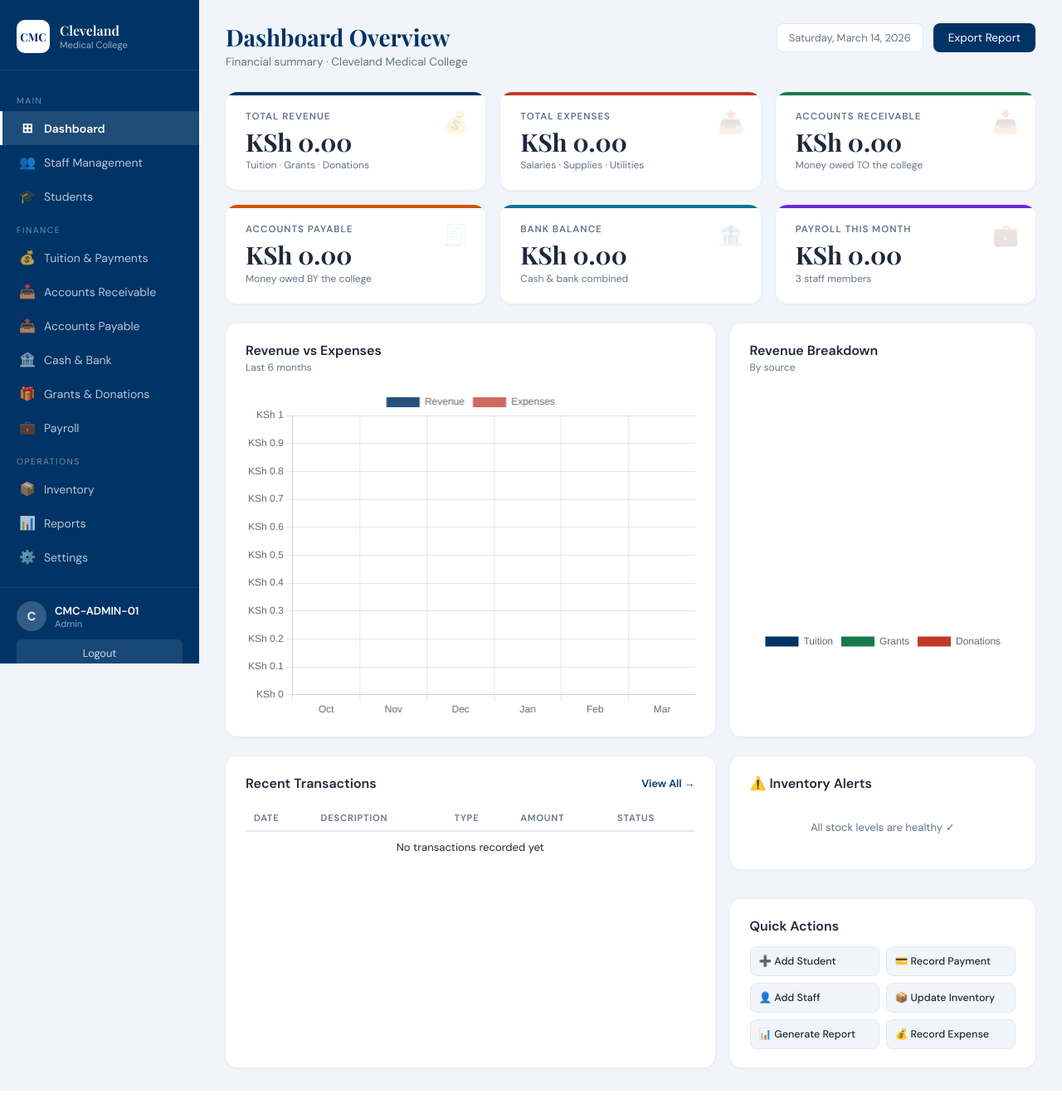
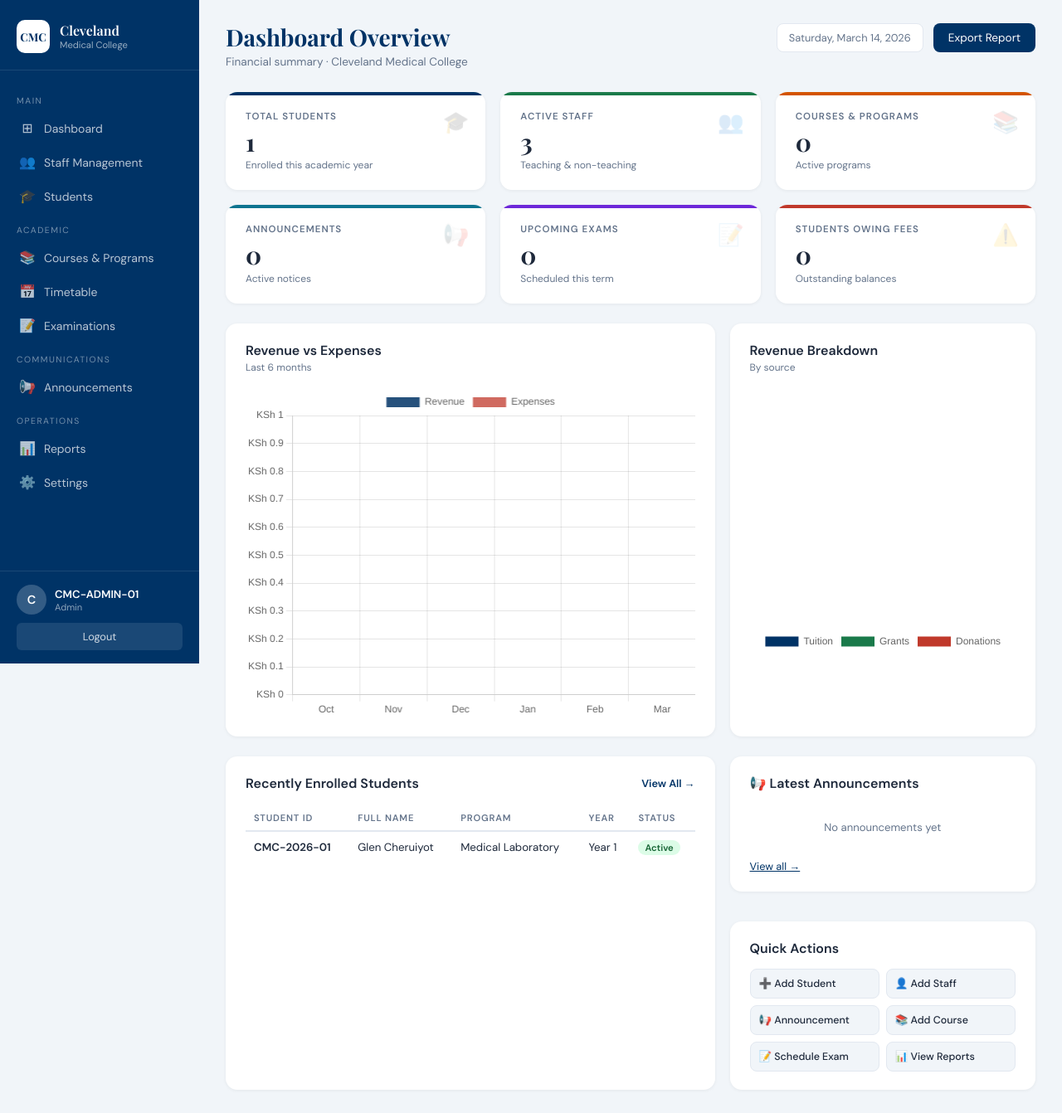
Before and after one commit to Glenkipruto/Cleveland-medical-, a Flask app: page /admin-dashboard in a window 1280 px wide. Shown: the whole page at 83% size. Before the commit the page ends 1315 px from the top, so only its background shows below. Run offline with Flask 3, Linux system fonts and the light colour scheme; a user stored in the database is signed in.

Commit message:
Updated admin dashboard

```diff
--- a/backend/app.py
+++ b/backend/app.py
@@ -189,29 +189,25 @@ def admin_dashboard():
     if session.get('role') != 'admin':
         flash('Access denied.')
         return redirect(url_for('staff_login'))
-    tuition_total   = db.session.query(db.func.sum(Payment.amount)).scalar() or 0
-    grants_total    = db.session.query(db.func.sum(Grant.amount)).filter_by(type='Grant').scalar() or 0
-    donations_total = db.session.query(db.func.sum(Grant.amount)).filter_by(type='Donation').scalar() or 0
-    total_revenue   = tuition_total + grants_total + donations_total
-    total_expenses  = db.session.query(db.func.sum(Expense.amount)).scalar() or 0
-    payroll_total   = db.session.query(db.func.sum(Transaction.amount)).filter_by(type='payroll').scalar() or 0
-    total_ar        = db.session.query(db.func.sum(Student.balance)).scalar() or 0
-    total_ap        = db.session.query(db.func.sum(Expense.amount)).filter_by(status='pending').scalar() or 0
-    paid_income     = db.session.query(db.func.sum(Payment.amount)).scalar() or 0
-    paid_expenses   = db.session.query(db.func.sum(Expense.amount)).filter_by(status='paid').scalar() or 0
-    bank_balance    = paid_income - paid_expenses
-    staff_count     = Staff.query.count()
-    recent_transactions = Transaction.query.order_by(Transaction.id.desc()).limit(10).all()
-    low_stock       = Inventory.query.filter(Inventory.quantity <= Inventory.reorder_level).all()
+
+    total_students      = Student.query.count()
+    staff_count         = Staff.query.count()
+    students_owing      = Student.query.filter(Student.balance > 0).count()
+    total_courses       = 0
+    total_announcements = 0
+    upcoming_exams      = 0
+    recent_students     = Student.query.order_by(Student.id.desc()).limit(5).all()
+    latest_announcements = []
+
     return render_template('admin_dashboard.html',
-        total_revenue=total_revenue, total_expenses=total_expenses,
-        total_ar=total_ar, total_ap=total_ap, bank_balance=bank_balance,
-        payroll_total=payroll_total, staff_count=staff_count,
-        tuition_total=tuition_total, grants_total=grants_total,
-        donations_total=donations_total,
-        recent_transactions=recent_transactions, low_stock=low_stock,
-    )
-
+                           total_students=total_students,
+                           staff_count=staff_count,
+                           students_owing=students_owing,
+                           total_courses=total_courses,
+                           total_announcements=total_announcements,
+                           upcoming_exams=upcoming_exams,
+                           recent_students=recent_students,
+                           latest_announcements=latest_announcements)
 
 # ═══════════════════════════════════════════
 # STAFF MANAGEMENT
--- a/frontend/templates/admin_dashboard.html
+++ b/frontend/templates/admin_dashboard.html
@@ -17,20 +17,21 @@
     </div>
     <nav class="sidebar-nav">
         <div class="nav-section-label">Main</div>
-        <a href="{{ url_for('admin_dashboard') }}" class="nav-item active"><span class="nav-icon">⊞</span> Dashboard</a>
-        <a href="{{ url_for('manage_staff') }}" class="nav-item "><span class="nav-icon">👥</span> Staff Management</a>
-        <a href="{{ url_for('students') }}" class="nav-item "><span class="nav-icon">🎓</span> Students</a>
-        <div class="nav-section-label">Finance</div>
-        <a href="{{ url_for('tuition_payments') }}" class="nav-item "><span class="nav-icon">💰</span> Tuition & Payments</a>
-        <a href="{{ url_for('accounts_receivable') }}" class="nav-item "><span class="nav-icon">📥</span> Accounts Receivable</a>
-        <a href="{{ url_for('accounts_payable') }}" class="nav-item "><span class="nav-icon">📤</span> Accounts Payable</a>
-        <a href="{{ url_for('cash_and_bank') }}" class="nav-item "><span class="nav-icon">🏦</span> Cash & Bank</a>
-        <a href="{{ url_for('grants_donations') }}" class="nav-item "><span class="nav-icon">🎁</span> Grants & Donations</a>
-        <a href="{{ url_for('payroll') }}" class="nav-item "><span class="nav-icon">💼</span> Payroll</a>
+        <a href="{{ url_for('admin_dashboard') }}" class="nav-item"><span class="nav-icon">⊞</span> Dashboard</a>
+        <a href="{{ url_for('manage_staff') }}" class="nav-item"><span class="nav-icon">👥</span> Staff Management</a>
+        <a href="{{ url_for('students') }}" class="nav-item"><span class="nav-icon">🎓</span> Students</a>
+
+        <div class="nav-section-label">Academic</div>
+        <a href="{{ url_for('courses') }}" class="nav-item"><span class="nav-icon">📚</span> Courses & Programs</a>
+        <a href="{{ url_for('timetable') }}" class="nav-item"><span class="nav-icon">📅</span> Timetable</a>
+        <a href="{{ url_for('examinations') }}" class="nav-item"><span class="nav-icon">📝</span> Examinations</a>
+
+        <div class="nav-section-label">Communications</div>
+        <a href="{{ url_for('announcements') }}" class="nav-item"><span class="nav-icon">📢</span> Announcements</a>
+
         <div class="nav-section-label">Operations</div>
-        <a href="{{ url_for('inventory') }}" class="nav-item "><span class="nav-icon">📦</span> Inventory</a>
-        <a href="{{ url_for('reports') }}" class="nav-item "><span class="nav-icon">📊</span> Reports</a>
-        <a href="{{ url_for('settings') }}" class="nav-item "><span class="nav-icon">⚙️</span> Settings</a>
+        <a href="{{ url_for('reports') }}" class="nav-item"><span class="nav-icon">📊</span> Reports</a>
+        <a href="{{ url_for('settings') }}" class="nav-item"><span class="nav-icon">⚙️</span> Settings</a>
     </nav>
     <div class="sidebar-footer">
         <div class="user-info">
@@ -67,41 +68,42 @@
 
     <section class="cards-grid">
     <div class="card card--blue" style="animation-delay:0s">
-            <div class="card-label">Total Revenue</div>
-            <div class="card-value">KSh {{ "{:,.2f}".format(total_revenue or 0) }}</div>
-            <div class="card-detail">Tuition · Grants · Donations</div>
-            <div class="card-icon">💰</div>
+        <div class="card-label">Total Students</div>
+        <div class="card-value">{{ total_students or 0 }}</div>
+        <div class="card-detail">Enrolled this academic year</div>
+        <div class="card-icon">🎓</div>
     </div>
-        <div class="card card--red" style="animation-delay:.08s">
-            <div class="card-label">Total Expenses</div>
-            <div class="card-value">KSh {{ "{:,.2f}".format(total_expenses or 0) }}</div>
-            <div class="card-detail">Salaries · Supplies · Utilities</div>
-            <div class="card-icon">📤</div>
+    <div class="card card--green" style="animation-delay:.08s">
+        <div class="card-label">Active Staff</div>
+        <div class="card-value">{{ staff_count or 0 }}</div>
+        <div class="card-detail">Teaching & non-teaching</div>
+        <div class="card-icon">👥</div>
     </div>
-        <div class="card card--green" style="animation-delay:.16s">
-            <div class="card-label">Accounts Receivable</div>
-            <div class="card-value">KSh {{ "{:,.2f}".format(total_ar or 0) }}</div>
-            <div class="card-detail">Money owed TO the college</div>
-            <div class="card-icon">📥</div>
+    <div class="card card--orange" style="animation-delay:.16s">
+        <div class="card-label">Courses & Programs</div>
+        <div class="card-value">{{ total_courses or 0 }}</div>
+        <div class="card-detail">Active programs</div>
+        <div class="card-icon">📚</div>
     </div>
-        <div class="card card--orange" style="animation-delay:.24s">
-            <div class="card-label">Accounts Payable</div>
-            <div class="card-value">KSh {{ "{:,.2f}".format(total_ap or 0) }}</div>
-            <div class="card-detail">Money owed BY the college</div>
-            <div class="card-icon">🧾</div>
+    <div class="card card--teal" style="animation-delay:.24s">
+        <div class="card-label">Announcements</div>
+        <div class="card-value">{{ total_announcements or 0 }}</div>
+        <div class="card-detail">Active notices</div>
+        <div class="card-icon">📢</div>
     </div>
-        <div class="card card--teal" style="animation-delay:.32s">
-            <div class="card-label">Bank Balance</div>
-            <div class="card-value">KSh {{ "{:,.2f}".format(bank_balance or 0) }}</div>
-            <div class="card-detail">Cash &amp; bank combined</div>
-            <div class="card-icon">🏦</div>
+    <div class="card card--purple" style="animation-delay:.32s">
+        <div class="card-label">Upcoming Exams</div>
+        <div class="card-value">{{ upcoming_exams or 0 }}</div>
+        <div class="card-detail">Scheduled this term</div>
+        <div class="card-icon">📝</div>
     </div>
-        <div class="card card--purple" style="animation-delay:.4s">
-            <div class="card-label">Payroll This Month</div>
-            <div class="card-value">KSh {{ "{:,.2f}".format(payroll_total or 0) }}</div>
-            <div class="card-detail">{{ staff_count or 0 }} staff members</div>
-            <div class="card-icon">💼</div>
+    <div class="card card--red" style="animation-delay:.4s">
+        <div class="card-label">Students Owing Fees</div>
+        <div class="card-value">{{ students_owing or 0 }}</div>
+        <div class="card-detail">Outstanding balances</div>
+        <div class="card-icon">⚠️</div>
     </div>
+</section>
     </section>
 
     <section class="charts-row">
@@ -122,35 +124,41 @@
     </section>
 
    <section class="bottom-row">
+
+    <!-- RECENT STUDENTS -->
     <div class="table-card">
         <div class="table-header">
-                <div class="chart-title">Recent Transactions</div>
-                <a href="{{ url_for('tuition_payments') }}" class="view-all">View All →</a>
+            <div class="chart-title">Recently Enrolled Students</div>
+            <a href="{{ url_for('students') }}" class="view-all">View All →</a>
         </div>
         <table class="data-table">
             <thead>
                 <tr>
-                        <th>Date</th>
-                        <th>Description</th>
-                        <th>Type</th>
-                        <th>Amount</th>
+                    <th>Student ID</th>
+                    <th>Full Name</th>
+                    <th>Program</th>
+                    <th>Year</th>
                     <th>Status</th>
                 </tr>
             </thead>
             <tbody>
-                    {% if recent_transactions %}
-                        {% for t in recent_transactions %}
+                {% if recent_students %}
+                    {% for s in recent_students %}
                     <tr>
-                            <td>{{ t.date }}</td>
-                            <td>{{ t.description }}</td>
-                            <td><span class="tag tag--{{ t.type }}">{{ t.type }}</span></td>
-                            <td class="amount">KSh {{ "{:,.2f}".format(t.amount) }}</td>
-                            <td><span class="status status--{{ t.status }}">{{ t.status }}</span></td>
+                        <td><strong>{{ s.student_id }}</strong></td>
+                        <td>{{ s.full_name }}</td>
+                        <td>{{ s.program }}</td>
+                        <td>Year {{ s.year }}</td>
+                        <td>
+                            <span class="status status--{{ 'paid' if s.status == 'Active' else 'pending' }}">
+                                {{ s.status }}
+                            </span>
+                        </td>
                     </tr>
                     {% endfor %}
                 {% else %}
                     <tr>
-                            <td colspan="5" class="empty-state">No transactions recorded yet</td>
+                        <td colspan="5" class="empty-state">No students enrolled yet</td>
                     </tr>
                 {% endif %}
             </tbody>
@@ -158,33 +166,42 @@
     </div>
 
     <div class="right-col">
+
+        <!-- ANNOUNCEMENTS PREVIEW -->
         <div class="alert-card">
-                <div class="chart-title" style="margin-bottom:14px">⚠️ Inventory Alerts</div>
-                {% if low_stock %}
-                    {% for item in low_stock %}
+            <div class="chart-title" style="margin-bottom:14px">📢 Latest Announcements</div>
+            {% if latest_announcements %}
+                {% for a in latest_announcements %}
                 <div class="alert-item">
-                        <span>{{ item.name }}</span>
-                        <span class="alert-qty">{{ item.quantity }} left</span>
+                    <span>{{ a.title }}</span>
+                    <span class="alert-qty">{{ a.date }}</span>
                 </div>
                 {% endfor %}
             {% else %}
-                    <div class="empty-state">All stock levels are healthy ✓</div>
+                <div class="empty-state">No announcements yet</div>
             {% endif %}
+            <a href="{{ url_for('announcements') }}" style="font-size:0.8rem; color:var(--navy); margin-top:10px; display:block;">
+                View all →
+            </a>
         </div>
 
+        <!-- QUICK ACTIONS -->
         <div class="alert-card">
             <div class="chart-title" style="margin-bottom:14px">Quick Actions</div>
             <div class="quick-actions">
                 <button class="q-btn" onclick="window.location='{{ url_for('students') }}'">➕ Add Student</button>
-                    <button class="q-btn" onclick="window.location='{{ url_for('tuition_payments') }}'">💳 Record Payment</button>
                 <button class="q-btn" onclick="window.location='{{ url_for('manage_staff') }}'">👤 Add Staff</button>
-                    <button class="q-btn" onclick="window.location='{{ url_for('inventory') }}'">📦 Update Inventory</button>
-                    <button class="q-btn" onclick="window.location='{{ url_for('reports') }}'">📊 Generate Report</button>
-                    <button class="q-btn" onclick="window.location='{{ url_for('accounts_payable') }}'">💰 Record Expense</button>
+                <button class="q-btn" onclick="window.location='{{ url_for('announcements') }}'">📢 Announcement</button>
+                <button class="q-btn" onclick="window.location='{{ url_for('courses') }}'">📚 Add Course</button>
+                <button class="q-btn" onclick="window.location='{{ url_for('examinations') }}'">📝 Schedule Exam</button>
+                <button class="q-btn" onclick="window.location='{{ url_for('reports') }}'">📊 View Reports</button>
             </div>
         </div>
+
     </div>
+
 </section>
+
 
 </main>
 
```
Also changed, not shown: frontend/templates/accounts_receivable.html (+14 -13 lines), frontend/templates/manage_staff.html (+14 -13 lines), frontend/templates/students.html (+14 -14 lines). Lines whose indentation alone changed are shown as unchanged.
